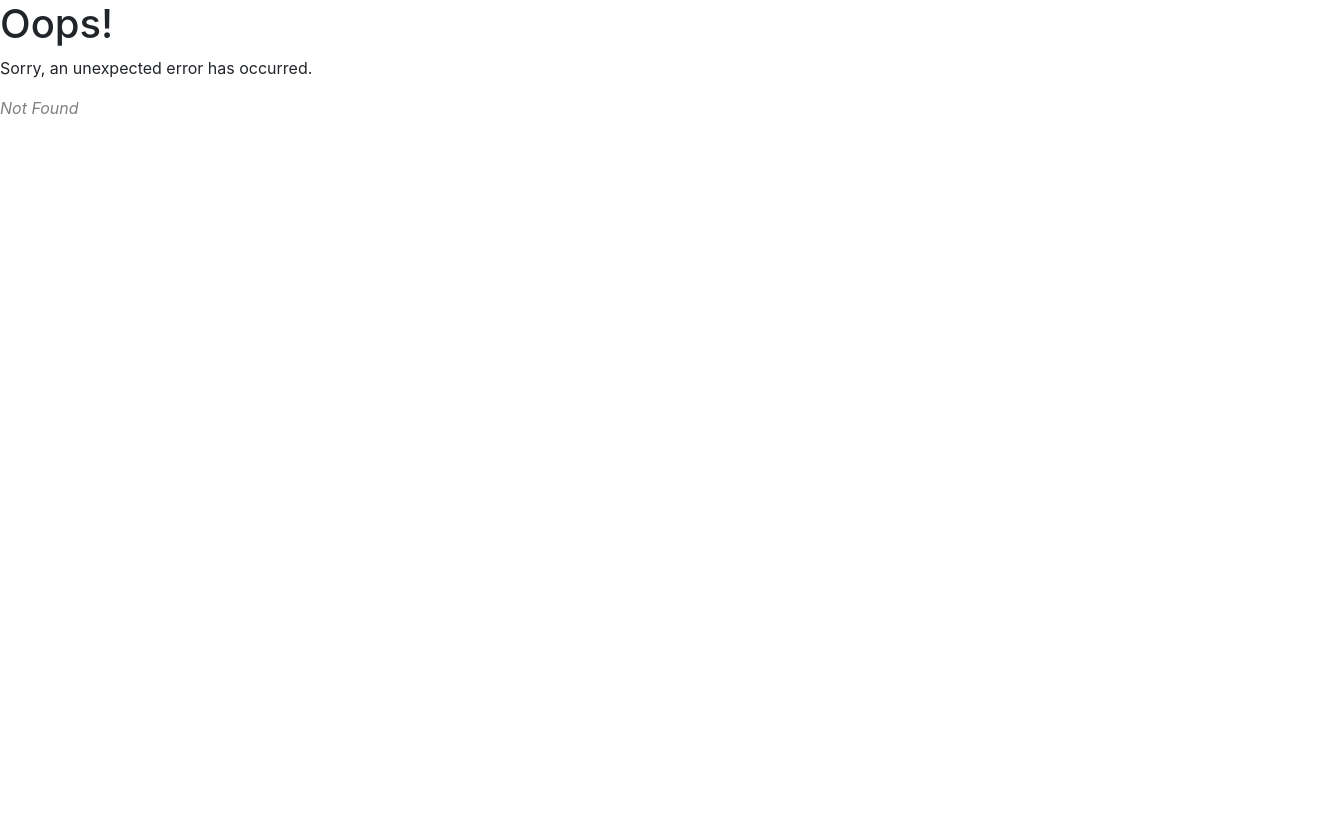
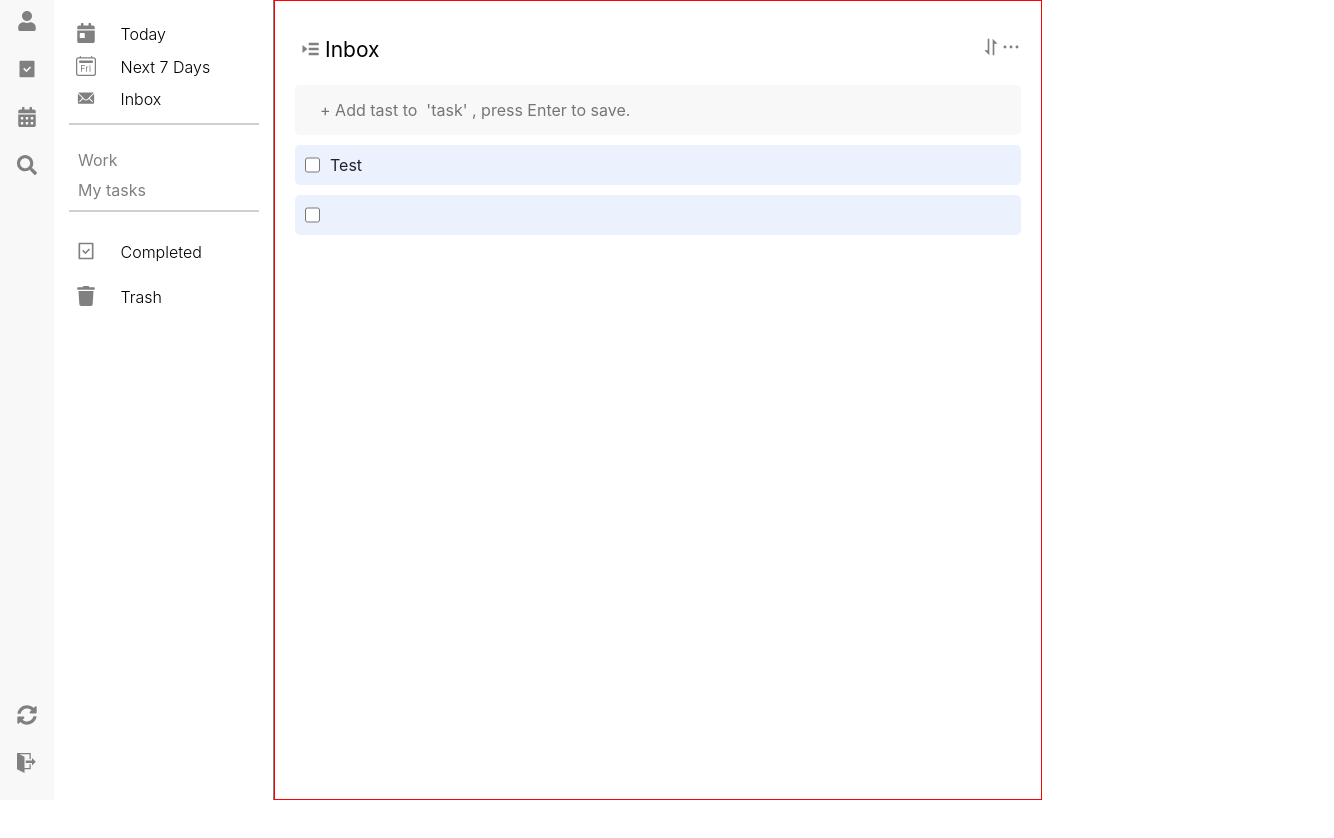
Before and after one commit to N1ph1l1m/internetTech, a React (Create React App) app: page /task/taskmanager/inbox in a window 1280 px wide. Before the commit this address had no page. Shown: the top 838 px of the page, 1334 px wide, since content can reach past the window. Before the commit the page ends 800 px from the top, so only its background shows below. Built offline with nearby package versions, Linux system fonts and the light colour scheme.

Commit message:
Create components navivator and setting route for components

```diff
--- a/src/components/Router/root.jsx
+++ b/src/components/Router/root.jsx
@@ -23,8 +23,8 @@ const MainWrap = styled.div`
 const NavigatorItemWrap = styled.div`
   width: 60px;
   height: 100vh;
-  border: 3px solid black;
-  background-color: #e0dede;
+  ${'' /* border: 3px solid black; */}
+  background-color: #F8F8F8;
   padding: 5px;
   display:flex;
   flex-direction:column;
--- /dev/null
+++ b/src/layout/components/taskManager/taskComponents/Inbox.jsx
@@ -0,0 +1,10 @@
+import React from 'react';
+import TaskContent from '../taskContent/taskContent';
+
+function Inbox(){
+    return (
+        <TaskContent title="Inbox"/>
+    );
+};
+
+export default Inbox;
--- /dev/null
+++ b/src/layout/components/taskManager/taskComponents/completed.jsx
@@ -0,0 +1,11 @@
+import React from 'react';
+import TaskContent from '../taskContent/taskContent';
+
+function Completed(){
+    return (
+        <TaskContent title="Completed"/>
+    );
+};
+
+
+export default Completed;
--- /dev/null
+++ b/src/layout/components/taskManager/taskComponents/taskNestSevenDay.jsx
@@ -0,0 +1,10 @@
+import React from 'react';
+import TaskContent from '../taskContent/taskContent';
+
+function TaskNestSevenDay(){
+    return (
+       <TaskContent title= "Next 7 Days"/>
+    );
+};
+
+export default TaskNestSevenDay;
--- /dev/null
+++ b/src/layout/components/taskManager/taskComponents/taskToday.jsx
@@ -0,0 +1,10 @@
+import React from 'react';
+import TaskContent from '../taskContent/taskContent';
+
+function  TaskToday() {
+    return (
+     <TaskContent title="Today"/>
+    );
+};
+
+export default TaskToday;
--- /dev/null
+++ b/src/layout/components/taskManager/taskComponents/trash.jsx
@@ -0,0 +1,9 @@
+import React from 'react';
+import TaskContent from '../taskContent/taskContent';
+function Trash(){
+    return (
+        <TaskContent title="Trash"/>
+    );
+};
+
+export default Trash;
--- a/src/layout/components/taskManager/taskManager.jsx
+++ b/src/layout/components/taskManager/taskManager.jsx
@@ -9,7 +9,7 @@ import styled from "styled-components";
 const TaskWrap = styled.div`
   width: 100vw; /* Занимает 100% ширины видового окна экрана */
   height: 100vh; /* Занимает 100% высоты видового окна экрана */
-border:2px solid blue;
+${'' /* border:2px solid blue; */}
 ${'' /* margin-left:5px; */}
 
 `
--- a/src/layout/components/taskManager/taskNav/taskNavItem/taskNavItem.jsx
+++ b/src/layout/components/taskManager/taskNav/taskNavItem/taskNavItem.jsx
@@ -56,7 +56,7 @@ const DropDownContent = styled.div`
 const OutletWrap = styled.div`
 width:100vw;
 height:100vh;
-border:3px solid green;
+${'' /* border:3px solid green; */}
 `
 
 function TaskNavItem() {
@@ -76,7 +76,7 @@ function TaskNavItem() {
 
 
         <Button className="taskNav">
-        <Link className="textLink" to={"today"}>
+        <Link className="textLink" to={"nextseven"}>
         <Icon>
             <BsCalendar2Day size="20" />
           </Icon>
@@ -86,7 +86,7 @@ function TaskNavItem() {
         </Button>
 
         <Button className="taskNav">
-        <Link className="textLink" to={"today"}>
+        <Link className="textLink" to={"inbox"}>
         <Icon>
             <IoIosMail size="20" />
           </Icon>
@@ -99,7 +99,7 @@ function TaskNavItem() {
 
       <TaskList>
         <DropDown
-          text="List"
+          text="Work"
           components={
             <DropDownContent>
               <p>Text</p>
@@ -108,13 +108,13 @@ function TaskNavItem() {
           }
         />
 
-        <DropDown text="List" components={<DropDownContent />} />
+        <DropDown text="My tasks" components={<DropDownContent />} />
         <BorderBotton />
       </TaskList>
 
           <TaskNav>
           <Button className="taskNav">
-          <Link className="textLink" to={"today"}>
+          <Link className="textLink" to={"completed"}>
           <Icon>
             <RiTaskLine size="20"/>
           </Icon>
@@ -123,7 +123,7 @@ function TaskNavItem() {
         </Button>
 
         <Button className="taskNav">
-        <Link className="textLink" to={"today"}>
+        <Link className="textLink" to={"trash"}>
           <Icon>
             <FaTrash size="20"/>
           </Icon>
```
Also changed, not shown: src/index.js (+24 -5 lines).
